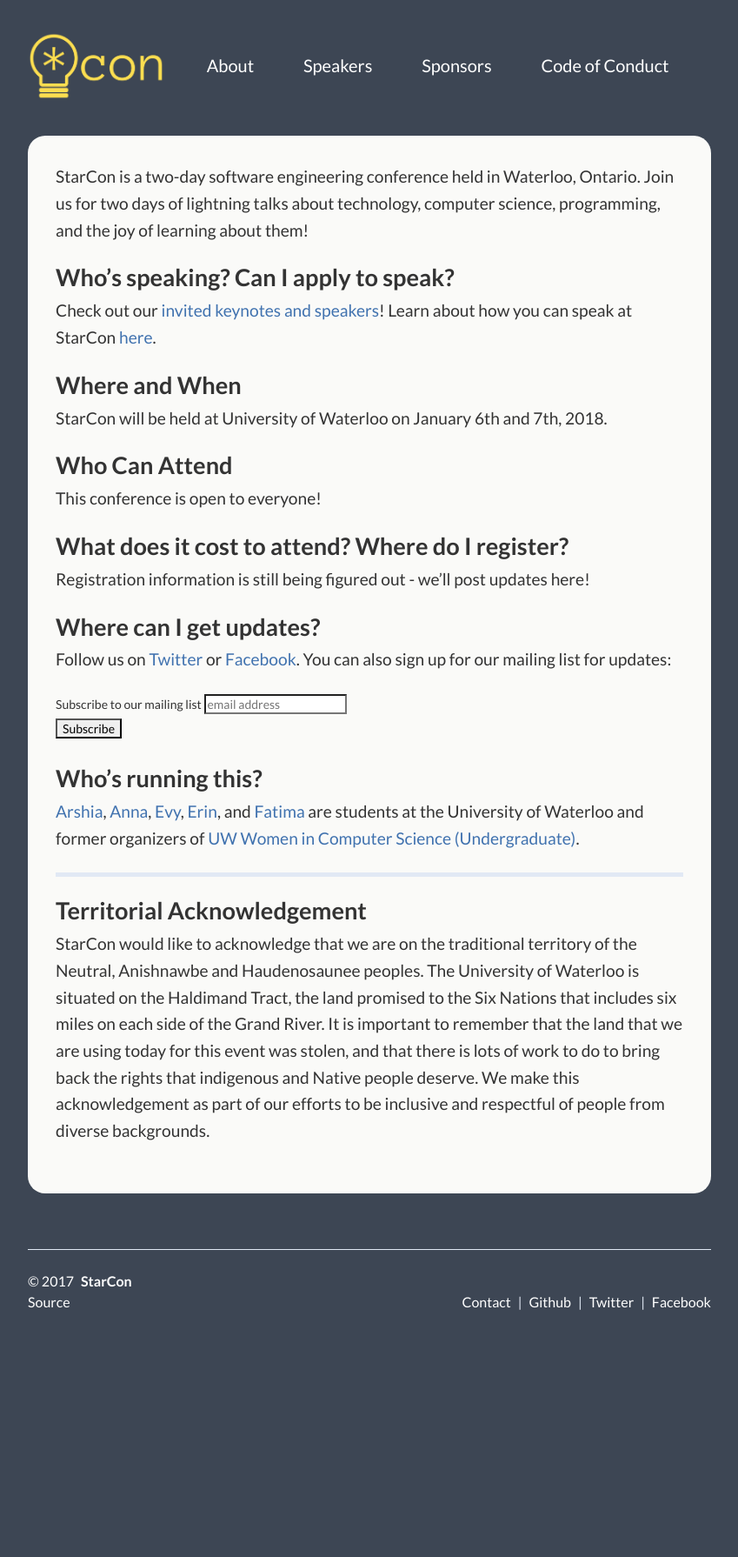
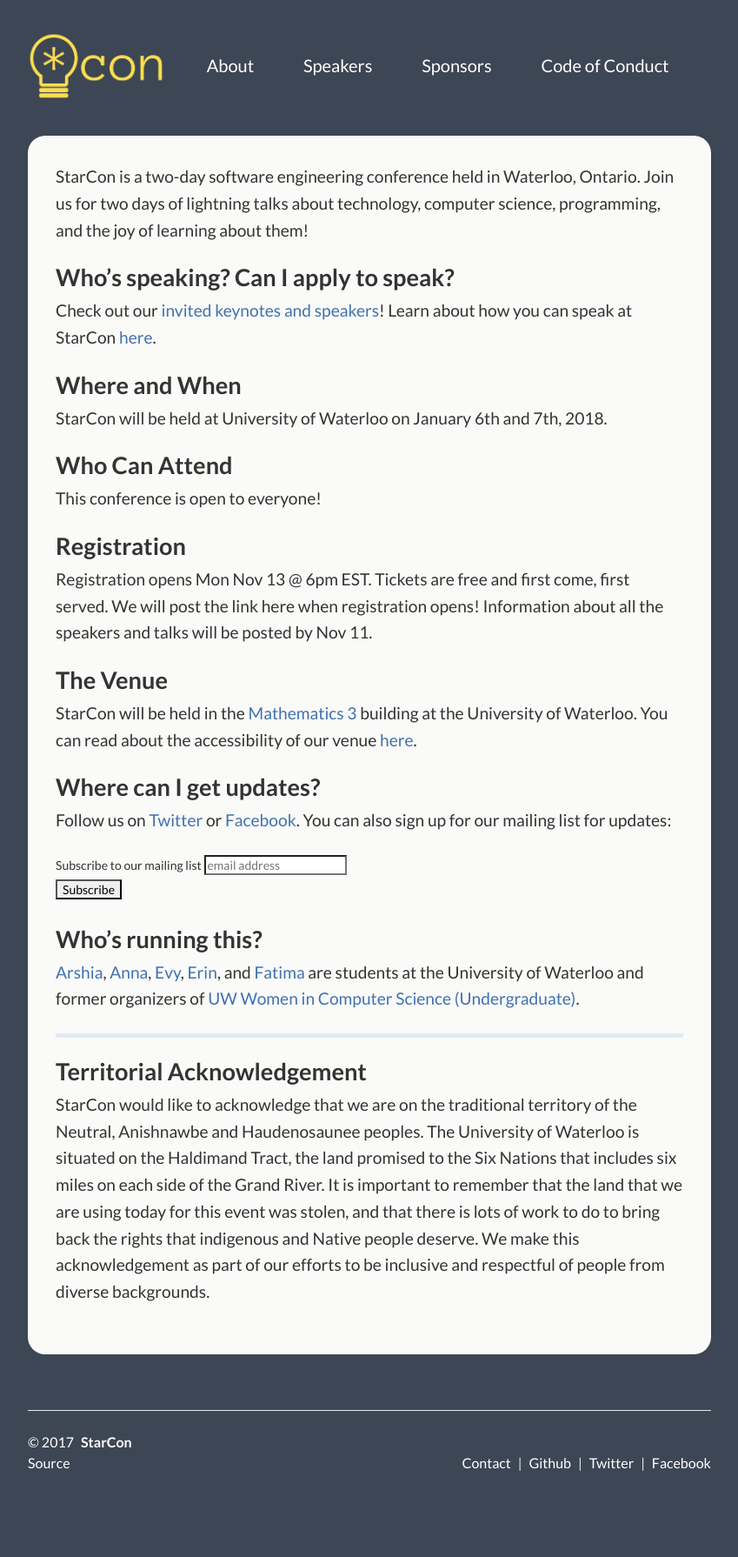
Before and after one commit to StarConKW/starconkw.github.io, a Jekyll site: the page built from index.md, in a window 1280 px wide. Shown: the whole page at 87% size, without its empty margins (215-1064 px from the left). Built offline with Jekyll 4.4.1, drawn with Linux system fonts in a browser that asks for light colours; comment, search, counter and statistics services are not loaded; before the commit the page ends 1605 px from its top, so only the background shows below that.

Commit message:
add mentorship form, registration details, venue and a11y details (#58)
* add mentorship form, registration details, venue and a11y details

* separate venue page

* anna's suggestions

```diff
--- a/index.md
+++ b/index.md
@@ -17,9 +17,13 @@ StarCon will be held at University of Waterloo on January 6th and 7th, 2018.
 
 This conference is open to everyone!
 
-## What does it cost to attend? Where do I register?
+## Registration
 
-Registration information is still being figured out - we'll post updates here!
+Registration opens Mon Nov 13 @ 6pm EST. Tickets are free and first come, first served. We will post the link here when registration opens! Information about all the speakers and talks will be posted by Nov 11.
+
+## The Venue
+
+StarCon will be held in the [Mathematics 3](https://www.google.com/maps/place/Mathematics+3+(M3)/@43.473224,-80.5441028,15z/data=!4m5!3m4!1s0x0:0x2ee32a10cd3a1d73!8m2!3d43.473224!4d-80.5441028) building at the University of Waterloo. You can read about the accessibility of our venue [here](/venue).
 
 ## Where can I get updates?
 
```
Also changed, not shown: _pages/speakers.md (+4 -0 lines), _pages/venue.md (added, +18 -0 lines).
